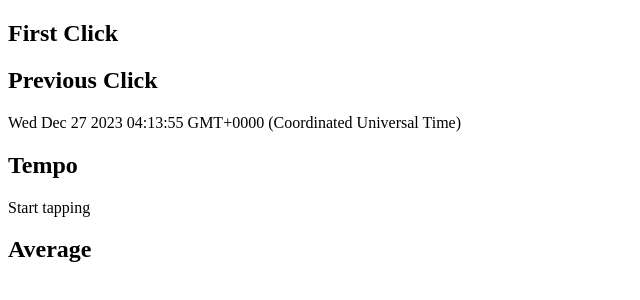
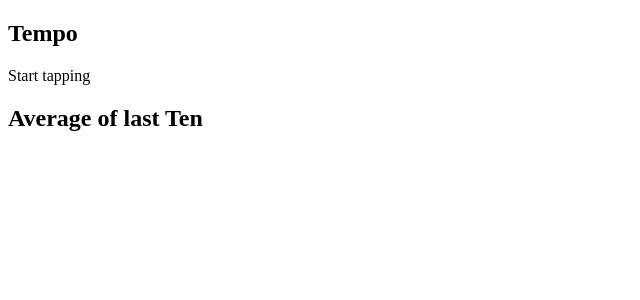
Before and after one commit to mattdecamp/tapTempo, a website built with Vite: page index.html in a window 1280 px wide. Shown: the whole page, without its empty margins (0-640 px from the left). Built offline with nearby package versions, Linux system fonts and the light colour scheme.

Commit message:
layout adjustments

```diff
--- a/index.html
+++ b/index.html
@@ -27,13 +27,13 @@
   </head>
   <body>
     <!-- <h1>Hey, Matt.</h1> -->
-    <h2 id="">First Click</h2>
+    <!-- <h2 id="">First Click</h2>
       <p id="currentClick"></p>
     <h2 id="">Previous Click</h2>
-      <p id="previousClick"></p>
+      <p id="previousClick">0</p> -->
     <h2 id="">Tempo</h2>
-      <p id="tempo"></p>
-    <h2 id="">Average</h2>
+      <p id="tempo">Start tapping</p>
+    <h2 id="">Average of last Ten</h2>
       <p id="average"></p>
   </body>
   <script src="main.js"></script>
```
